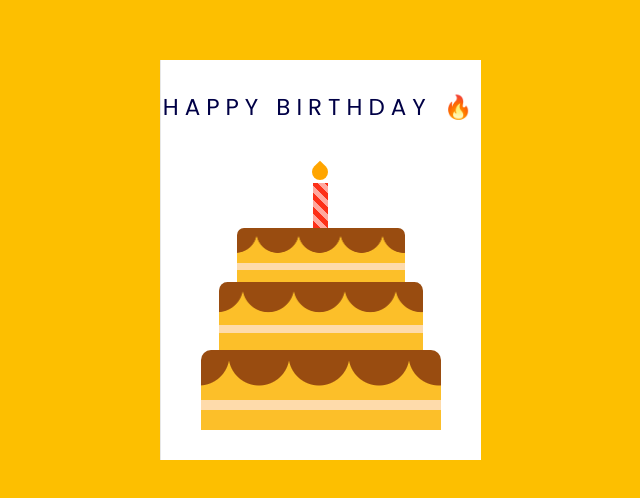
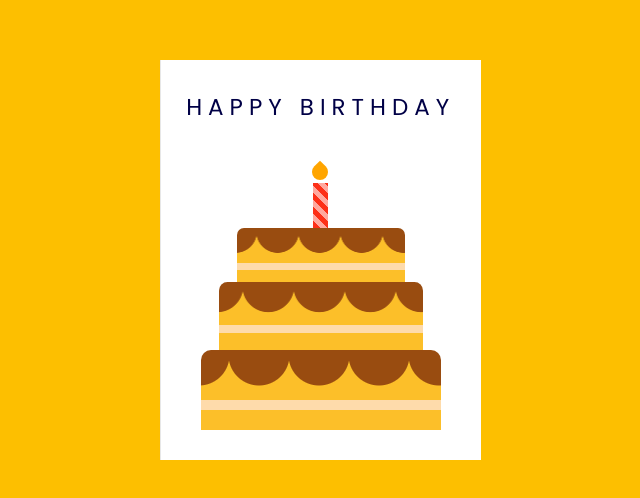
Before and after one commit to deepakpadhi986/qr-scan-safar, a plain HTML site: page index.html in a window 1280 px wide. Shown: the part 140-638 px from the top of the page, without its empty margins (480-1120 px from the left). Drawn offline with Linux system fonts and the light colour scheme.

Commit message:
Update index.html

```diff
--- a/index.html
+++ b/index.html
@@ -15,7 +15,7 @@
     <div class="card">
       <div class="outside">
         <div class="front">
-          <p>Happy Birthday 🔥</p>
+          <p>Happy Birthday</p>
           <div class="cake">
             <div class="top-layer"></div>
             <div class="middle-layer"></div>
```
